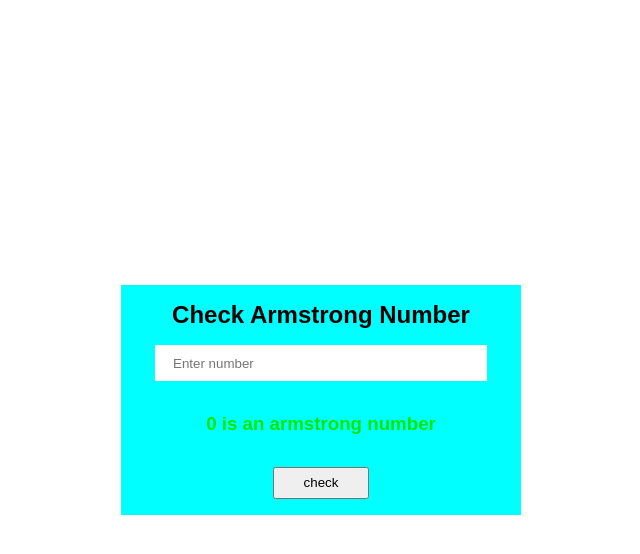
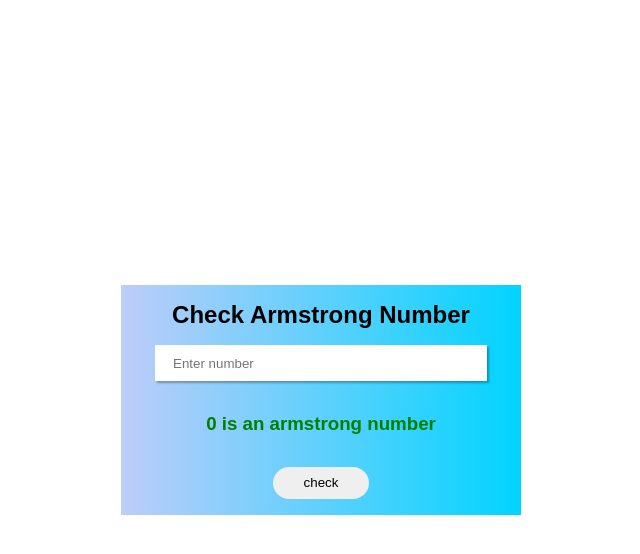
Before and after one commit to DEEPAKRAJORIYA352/ArmstrongCheck, a plain HTML site: page index.html in a window 1280 px wide. Both pictures are taken after a click on the button "check". Shown: the whole page, without its empty margins (319-959 px from the left). Drawn offline with Linux system fonts and the light colour scheme.

Commit message:
Update style.css

```diff
--- a/style.css
+++ b/style.css
@@ -14,7 +14,7 @@ body{
 .container{
     width: 25rem;
     padding: 1rem;
-    background-color: aqua;
+    background: linear-gradient(90deg, rgba(2,0,36,1) 0%, rgba(15,67,235,0.26934523809523814) 0%, rgba(0,212,255,1) 100%);
     text-align: center;
 }
 input{
@@ -23,6 +23,7 @@ input{
     height: 2rem;
     padding: 1.1rem;
     border: none;
+    box-shadow: 2px 2px 2px rgba(0, 0, 0, 0.3);
 }
 h3{
     margin-top: 2rem;
@@ -31,10 +32,12 @@ button{
     width: 6rem;
     height: 2rem;
     margin-top: 2rem;
+    border-radius: 1rem;
+    border: none;
 }
 
 .isArmstrong{
-    color: rgb(6, 231, 6);
+   color:green;
 }
 .notArmstrong{
     color: red;
```
